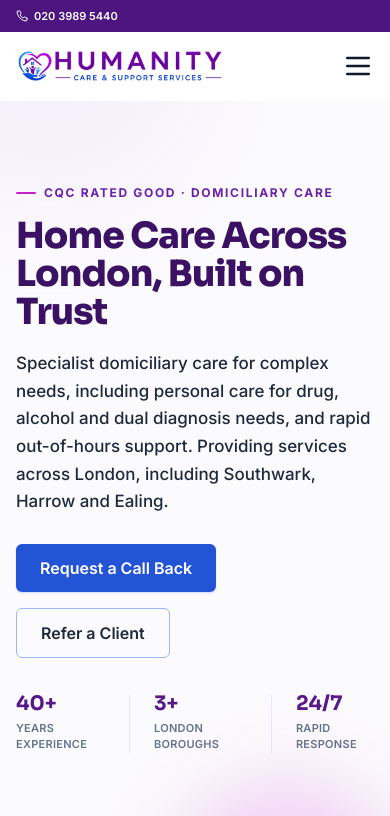
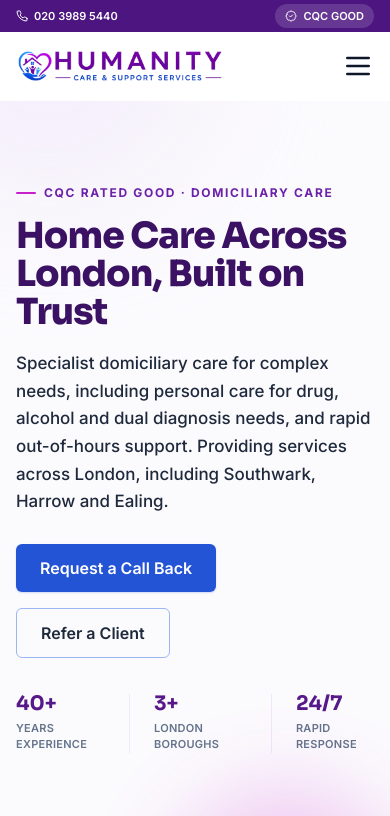
Before and after one commit to cresslinktech/hcssconnectv2, a Next.js app: page / in a window 390 px wide. Shown: the top 816 px of the page. Built offline with nearby package versions, Linux system fonts and the light colour scheme; grey boxes are pictures that could not be loaded.

Commit message:
Add files via upload

```diff
--- a/src/components/Header.tsx
+++ b/src/components/Header.tsx
@@ -72,9 +72,10 @@
               </a>
             </div>
             <div className="flex items-center gap-3 md:gap-4 flex-shrink-0">
-              <span className="hidden sm:inline-flex items-center gap-1.5 rounded-full bg-white/15 px-2.5 py-1 whitespace-nowrap">
+              <span className="inline-flex items-center gap-1.5 rounded-full bg-white/15 px-2.5 py-1 whitespace-nowrap">
                 <BadgeCheck className="w-3 h-3 flex-shrink-0" />
-                CQC Rated GOOD
+                <span className="sm:hidden">CQC GOOD</span>
+                <span className="hidden sm:inline">CQC Rated GOOD</span>
               </span>
               <span className="hidden md:inline-flex items-center gap-1.5 text-brand-200 whitespace-nowrap">
                 <MapPin className="w-3 h-3 flex-shrink-0" />
```
